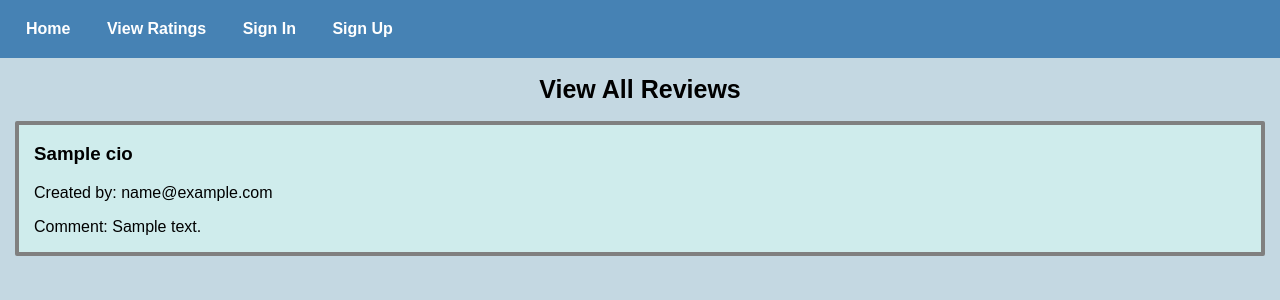
After one commit to SafaaMahbub/CIO_Forum, a Django app: page /view-all-reviews/ in a window 1280 px wide. The commit adds this page. Shown: the top 300 px of the page. Run offline with Django 4.2, Linux system fonts and the light colour scheme; tables that the repository leaves empty hold one stand-in row (values such as "Sample post").

Commit message:
created a page to see reviews of all users and updated the navbar.

```diff
--- a/config/urls.py
+++ b/config/urls.py
@@ -29,6 +29,7 @@ from core.views import (
     messages_thread,
     messages_new,
     messages_start_user,
+    viewAllReviews
 )
 
 urlpatterns = [
@@ -39,6 +40,7 @@ urlpatterns = [
     path("create-cio/", create_cio, name="create_cio"),
     path("cio/<int:cio_id>/upload/", upload_file, name="upload_file"),
     path("create-review/", create_review, name="create_review"),
+    path("view-all-reviews/",viewAllReviews, name = "viewAllReviews"),
     path("messages/", messages_inbox, name="messages_inbox"),
     path("messages/new/", messages_new, name="messages_new"),
     path(
--- a/core/static/css/style.css
+++ b/core/static/css/style.css
@@ -434,6 +434,19 @@ button:hover {
     width: 100%;
     box-sizing: border-box;
 }
+/* =====================================================
+   View All Reviews Page
+===================================================== */
+
+
+.review-block{
+    background-color: #CFECEC;
+    flex-direction: column;
+    margin: 15px;
+    padding-left: 15px;
+    border-radius: 2px;
+    border: 4px solid grey;
+}
 
 /* =====================================================
    Utility Class
--- a/core/views.py
+++ b/core/views.py
@@ -120,7 +120,7 @@ def create_review(request):
         if form.is_valid():
 
             #this checks if the current user submitted a review for the cio - if they already submitted
-            #a ,the page will display an error message will appear
+            #a review,the page will display an error message will appear
             if Review.objects.filter(profile=profile,cio=form.cleaned_data["cio"]).exists():
                 messages.error(request, "Review already exists. Please choose a different CIO from the list.")
                 return redirect("create_review")
@@ -131,7 +131,7 @@ def create_review(request):
                 comment=form.cleaned_data["comment"]
             )
             messages.success(request, "Review has been created successfully.")
-            return redirect("profile")
+            return redirect("viewAllReviews")
     else:
         form = ReviewForm()
     return render(request, "create_review.html", {"form": form})
@@ -225,3 +225,9 @@ def messages_start_user(request, user_id):
         return redirect("messages_inbox")
     conv = get_or_create_conversation(request.user, recipient)
     return redirect("messages_thread", conversation_id=conv.id)
+
+
+def viewAllReviews(request):
+    reviews = Review.objects.select_related("profile__user","cio").all()
+
+    return render(request, "view_all_reviews.html",{"reviews": reviews})
--- a/templates/base.html
+++ b/templates/base.html
@@ -14,7 +14,7 @@
 
 <nav>
     <a href="/">Home</a>
-    <a href="">View Ratings</a>
+    <a href="/view-all-reviews/">View Ratings</a>
 
     {% if user.is_authenticated %}
         {% if user.email|slice:"-13:" == "@virginia.edu" %}
--- /dev/null
+++ b/templates/view_all_reviews.html
@@ -0,0 +1,16 @@
+{% extends "base.html" %}
+{% block content %}
+    <h1>View All Reviews</h1>
+    {%  if reviews %}
+        {% for r in reviews %}
+            <div class="review-block">
+                <h3>{{ r.cio.name }}</h3>
+                <p>Created by: {{ r.profile.user.email }}</p>
+                <p>Comment: {{ r.comment }}</p>
+            </div>
+        {% endfor %}
+    {%  else %}
+        <p>No reviews yet!</p>
+    {% endif %}
+
+{%  endblock %}
```
